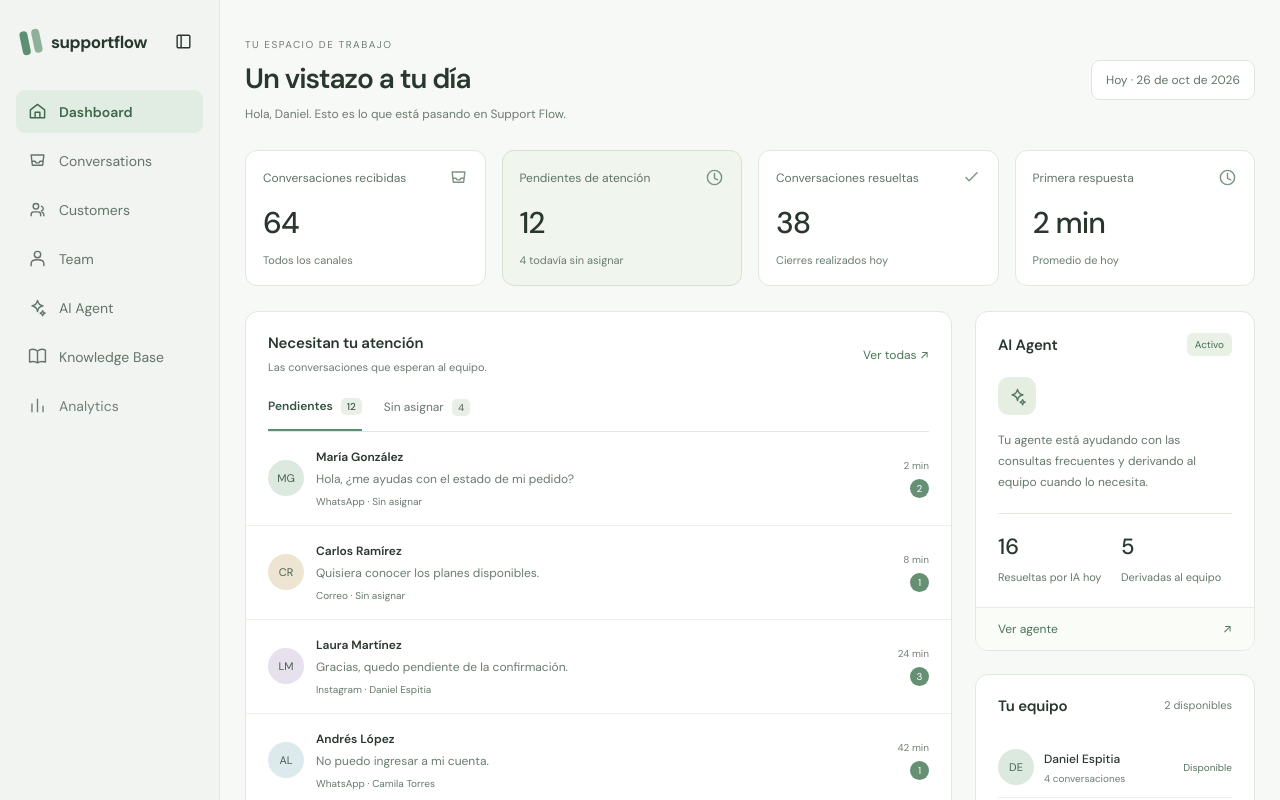
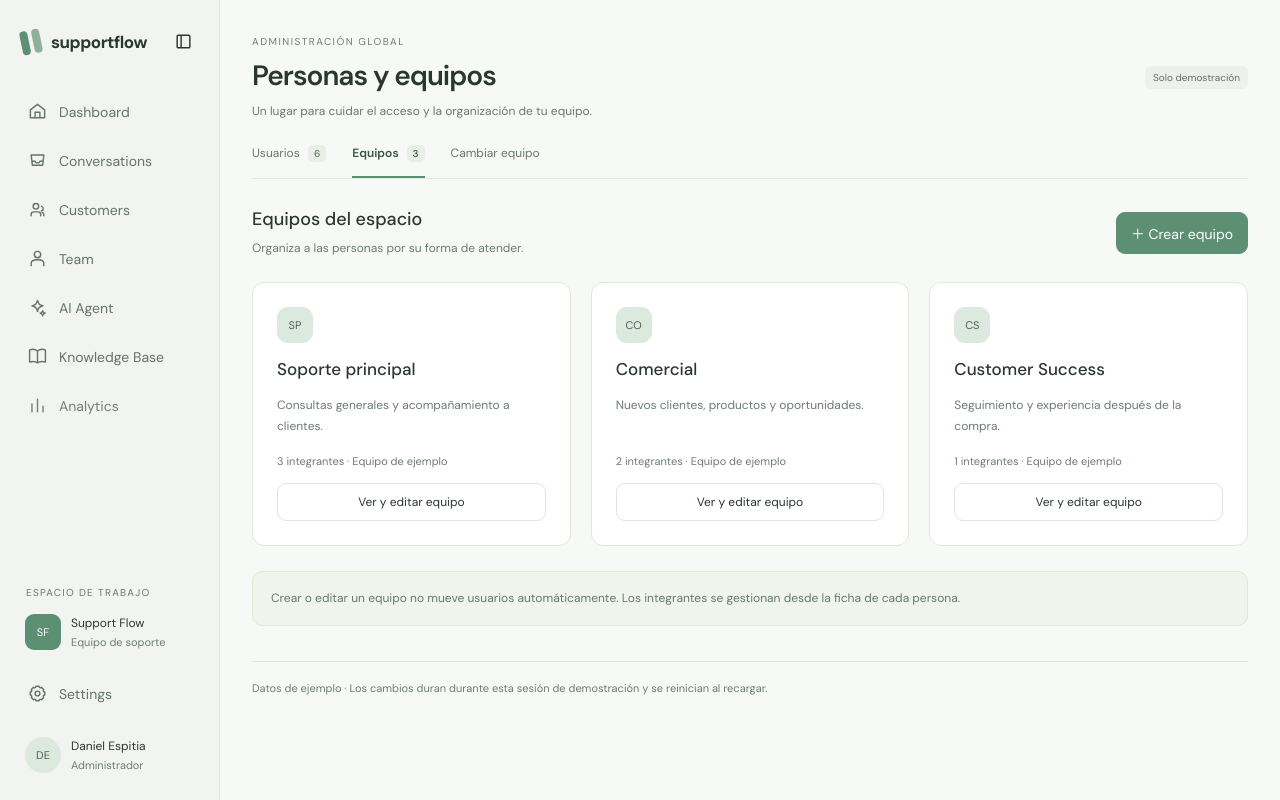
Before and after one commit to zLucky090802/supportFlow-frontend, an Angular app: page /admin/equipos in a window 1280 px wide. Before the commit this address led to /dashboard. Shown: the top 800 px of the page. Built offline with nearby package versions, Linux system fonts and the light colour scheme.

Commit message:
feat: add team management screen

```diff
--- a/src/app/app.routes.ts
+++ b/src/app/app.routes.ts
@@ -1,6 +1,7 @@
 import { Routes } from '@angular/router';
 
 export const routes: Routes = [
+  { path: 'admin/equipos', title: 'Support Flow — Equipos', loadComponent: () => import('./features/admin/admin-teams.component').then(m => m.AdminTeamsComponent) },
   { path: 'admin/usuarios', title: 'Support Flow — Usuarios', loadComponent: () => import('./features/admin/admin-users.component').then(m => m.AdminUsersComponent) },
   { path: 'ai-agent/:id/activar', title: 'Support Flow — Activar agente', loadComponent: () => import('./features/ai-agent/agent-activation.component').then(m => m.AgentActivationComponent) },
   { path: 'team/invitar', title: 'Support Flow — Invitar integrante', loadComponent: () => import('./features/team/team-invitation.component').then(m => m.TeamInvitationComponent) },
--- /dev/null
+++ b/src/app/features/admin/admin-teams.component.html
@@ -0,0 +1,4 @@
+<app-admin-shell><p class="feedback" role="status">{{feedback()}}</p><div class="section-toolbar"><div><h2>Equipos del espacio</h2><p class="subtle">Organiza a las personas por su forma de atender.</p></div><button class="primary" (click)="open()">＋ Crear equipo</button></div>
+<div class="team-cards">@for(team of store.teams();track team.id){<article class="team-card"><span class="avatar">{{team.initials}}</span><h3>{{team.name}}</h3><p>{{team.description}}</p><small>{{store.memberCount(team.id)}} integrantes · Equipo de ejemplo</small><button (click)="open(team)">Ver y editar equipo</button></article>}</div>
+<div class="note">Crear o editar un equipo no mueve usuarios automáticamente. Los integrantes se gestionan desde la ficha de cada persona.</div></app-admin-shell>
+<dialog #teamDialog aria-labelledby="team-title"><form [formGroup]="form" (ngSubmit)="save()"><p class="eyebrow">EQUIPOS · SIMULACIÓN</p><h2 id="team-title">{{editingId()?'Editar equipo':'Crear equipo'}}</h2><p>Los cambios se conservan solo durante esta sesión de demostración.</p><label class="field">Nombre<input formControlName="name" maxlength="60" placeholder="Ej. Atención posventa" [attr.aria-invalid]="form.controls.name.touched&&form.controls.name.invalid" aria-describedby="team-error"></label><label class="field">Descripción<textarea formControlName="description" maxlength="180" placeholder="¿Qué consultas atenderá este equipo?"></textarea></label><p id="team-error" class="error-text" role="alert">{{error()}}</p><div class="dialog-actions"><button type="button" (click)="teamDialog.close()">Cancelar</button><button type="submit" class="primary">Guardar ejemplo</button></div></form></dialog>
--- /dev/null
+++ b/src/app/features/admin/admin-teams.component.scss
@@ -0,0 +1 @@
+.section-toolbar{display:flex;align-items:center;justify-content:space-between;gap:20px;margin:28px 0 22px}.section-toolbar h2{font-size:18px;font-weight:500;margin-bottom:7px}.team-cards{display:grid;grid-template-columns:repeat(3,minmax(0,1fr));gap:20px;margin-bottom:25px}.team-card{background:white;border:1px solid #e1e7de;border-radius:12px;padding:24px;display:flex;flex-direction:column;gap:15px;min-width:0;overflow-wrap:anywhere}.team-card h3{font-size:17px;font-weight:500}.team-card p{font-size:12px;line-height:1.8;color:#6b7c70;min-height:44px}.team-card small{color:#6b7c70;font-size:11px}.team-card button{margin-top:auto;font-size:12px}.team-card .avatar{border-radius:11px}@media(max-width:1200px){.team-cards{grid-template-columns:repeat(2,minmax(0,1fr))}}@media(max-width:650px){.team-cards{grid-template-columns:1fr}.section-toolbar{align-items:flex-start;flex-direction:column}}
--- /dev/null
+++ b/src/app/features/admin/admin-teams.component.ts
@@ -0,0 +1,17 @@
+import { ChangeDetectionStrategy, Component, ElementRef, inject, signal, viewChild } from '@angular/core';
+import { FormControl, FormGroup, ReactiveFormsModule, Validators } from '@angular/forms';
+import { AdminDemoStore, AdminTeam } from './admin-demo.store';
+import { AdminShellComponent } from './admin-shell.component';
+@Component({selector:'app-admin-teams',imports:[AdminShellComponent,ReactiveFormsModule],templateUrl:'./admin-teams.component.html',styleUrls:['./admin-shared.scss','./admin-teams.component.scss'],changeDetection:ChangeDetectionStrategy.OnPush})
+export class AdminTeamsComponent {
+  readonly store=inject(AdminDemoStore);readonly editingId=signal<string|null>(null);readonly error=signal('');readonly feedback=signal('');
+  readonly dialog=viewChild.required<ElementRef<HTMLDialogElement>>('teamDialog');
+  readonly form=new FormGroup({name:new FormControl('',{nonNullable:true,validators:[Validators.required,Validators.maxLength(60)]}),description:new FormControl('',{nonNullable:true,validators:[Validators.maxLength(180)]})});
+  open(team?:AdminTeam):void {this.editingId.set(team?.id??null);this.error.set('');this.form.reset({name:team?.name??'',description:team?.description??''});this.dialog().nativeElement.showModal();}
+  save():void {
+    this.form.markAllAsTouched();if(this.form.invalid){this.error.set('Revisa el nombre y la descripción del equipo.');return;}
+    const {name,description}=this.form.getRawValue();const error=this.store.saveTeam(this.editingId(),name,description);
+    if(error){this.error.set(error);return;}
+    this.feedback.set('Equipo guardado como ejemplo. No se creó ni modificó un equipo real.');this.dialog().nativeElement.close();
+  }
+}
```
Also changed, not shown: 1 other file (tests, documents, lock files or other folders).
